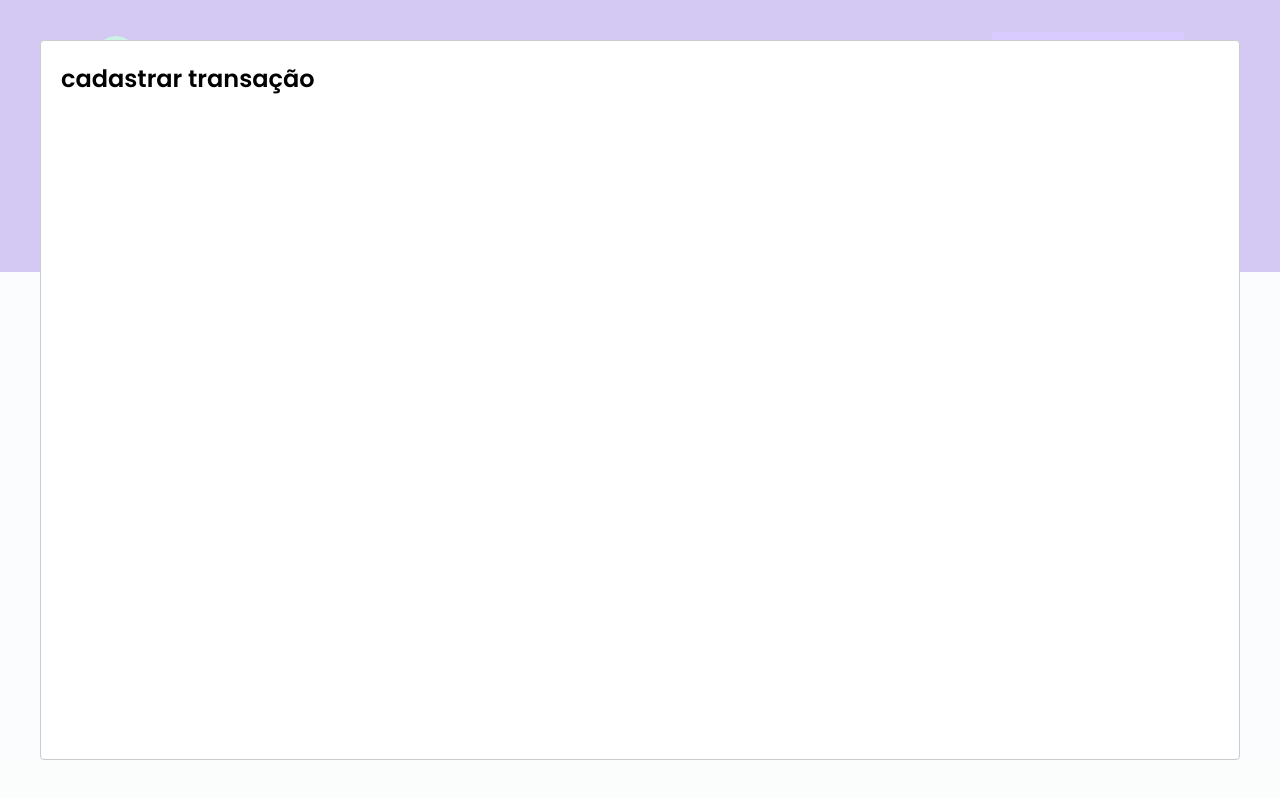
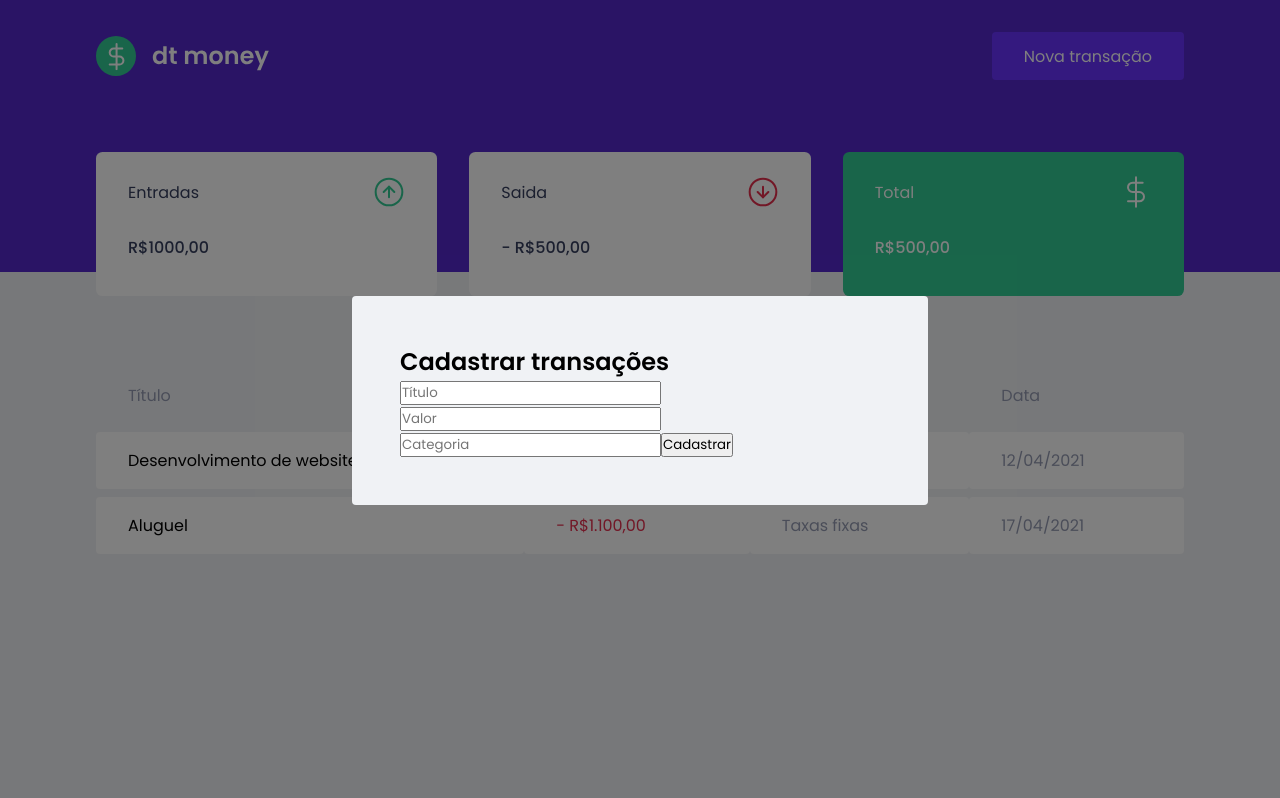
Before and after one commit to ericoBandeira/eb-money, a React (Create React App) app: page / in a window 1280 px wide. Both pictures are taken after a click on the button "Nova transação". Built offline with nearby package versions, Linux system fonts and the light colour scheme; no server answers; what miragejs would draw is missing.

Commit message:
adicionando base do modal

```diff
--- a/src/components/NewTransactionModal/index.tsx
+++ b/src/components/NewTransactionModal/index.tsx
@@ -1,4 +1,5 @@
 import Modal from 'react-modal'
+import { Container } from './styles'
 
 interface NewTransactionModalProps{
     isOpen: boolean;
@@ -13,8 +14,25 @@
         <Modal
           isOpen={isOpen}
           onRequestClose={onResquestClose}
+          overlayClassName="react-modal-overlay"
+          className="react-modal-content"
         >
-          <h2>cadastrar transação</h2>
+          <Container>
+              <h2>Cadastrar transações</h2>
+              <input
+                placeholder="Título"
+              />
+              <input
+                type = "number"
+                placeholder="Valor"
+              />
+              <input
+                placeholder="Categoria"
+              />
+              <button type="submit">
+                Cadastrar
+              </button>
+          </Container>
       </Modal>
     );
 }
--- a/src/styles/global.ts
+++ b/src/styles/global.ts
@@ -58,4 +58,25 @@
         cursor: not-allowed;
     }
 
+    .react-modal-overlay{
+        background: rgba(0,0,0,0.5);
+
+        position: fixed;
+        top: 0;
+        bottom: 0;
+        right: 0;
+        left: 0ch;
+
+        display: flex;
+        align-items: center;
+        justify-content: center;
+    }
+    .react-modal-content{
+        width:100%;
+        max-width:576px;
+        background: var(--background);
+        padding: 3rem;
+        position: relative;
+        border-radius: 0.25rem;
+    }
 `
```
